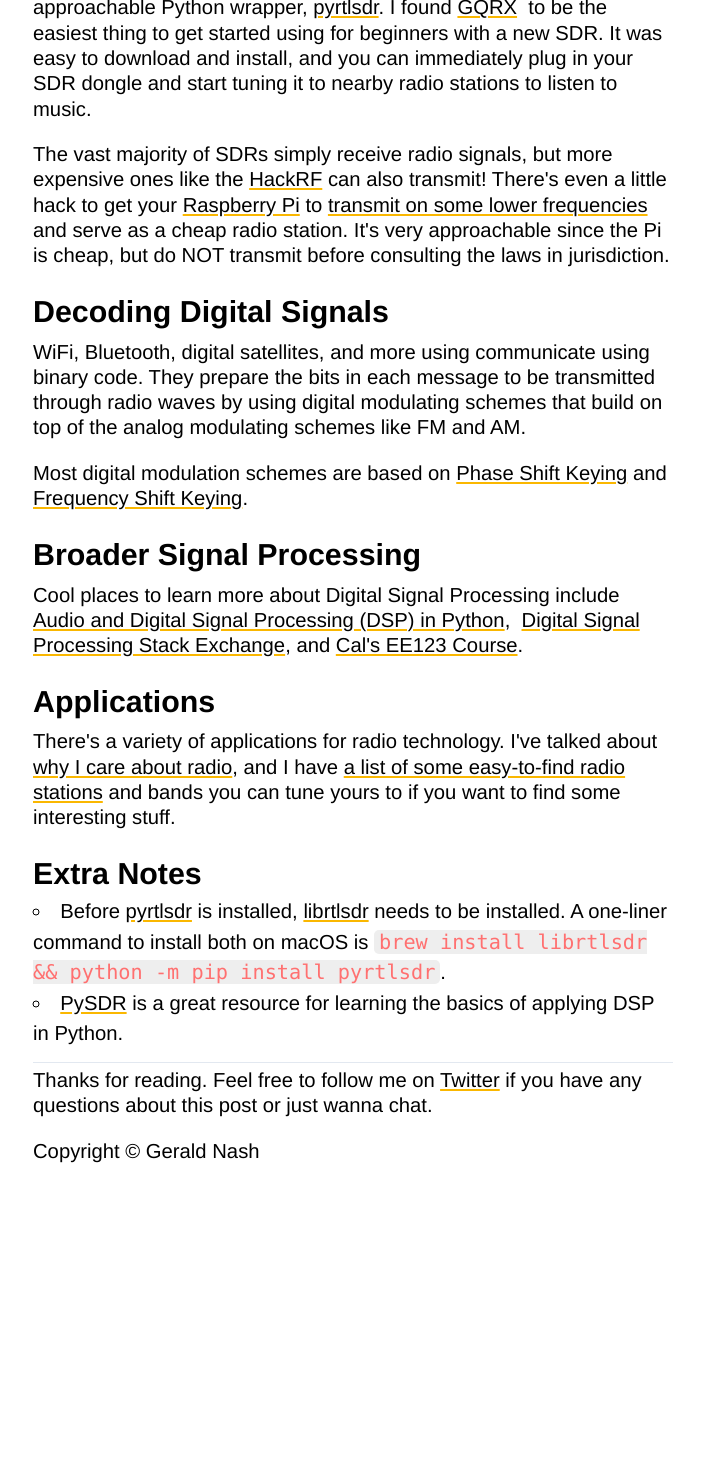
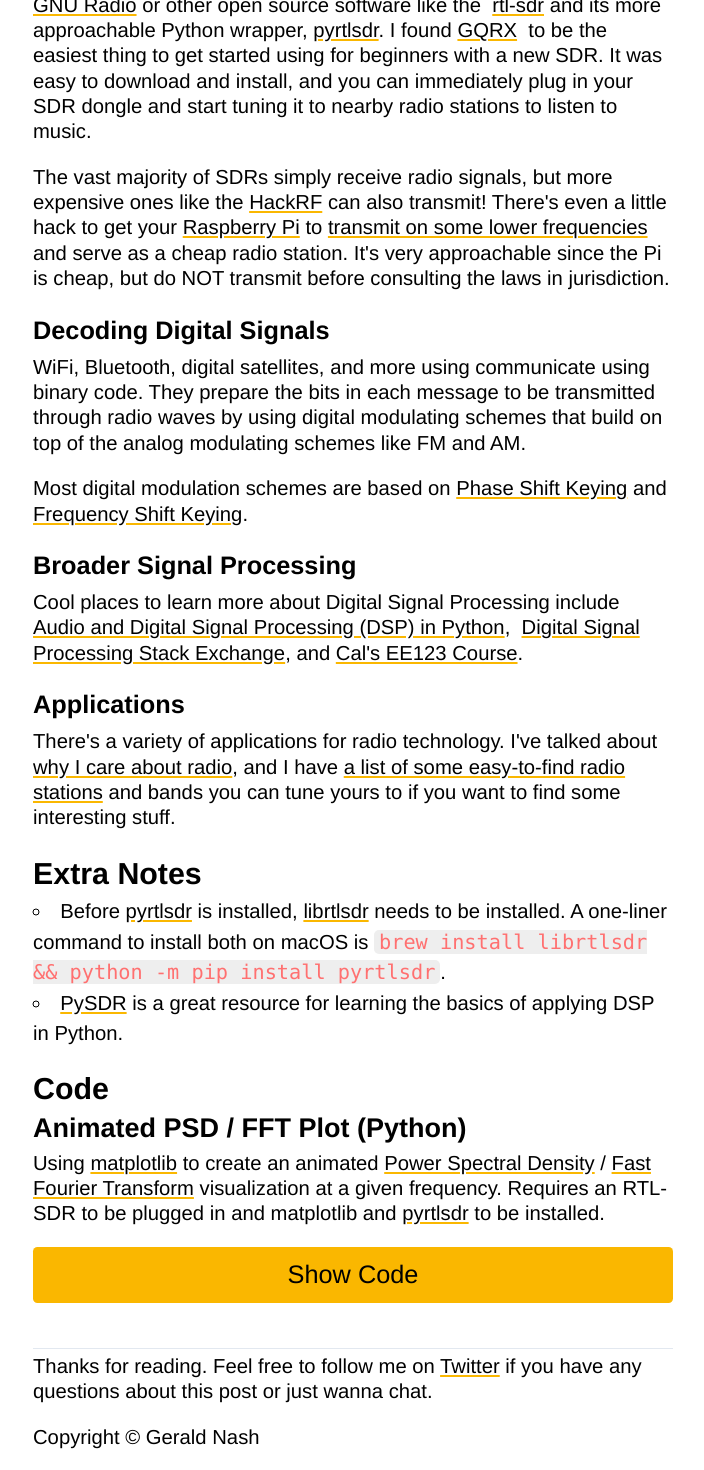
Before and after one commit to aunyks/blog, a Next.js app: page /notes/applied-dsp in a window 1280 px wide. Shown: the part 989-2459 px from the top of the page, without its empty margins (287-991 px from the left). Before the commit the page ends 2173 px from the top, so only its background shows below. Built offline with nearby package versions, Linux system fonts and the light colour scheme.

Commit message:
add code to applied dsp notes, better naming for code snippets posts

```diff
--- a/components/CodeBlock.js
+++ b/components/CodeBlock.js
@@ -9,12 +9,40 @@ export default function CodeBlock({ className, lang, children }) {
     setPrism(window.Prism)
   }, [])
 
+  const [isShowingCode, setShowingCode] = useState(false)
+
   return (
+    <>
+      {
+        isShowingCode ? (
           <pre className={`${className || ''} code-block overflow-x-scroll`}>
             <code
               className={`language-${lang}`}
               dangerouslySetInnerHTML={{ __html: Prism === null ? '' : Prism.highlight(children.trim(), Prism.languages[lang], lang) }}>
             </code>
           </pre>
+        ) : (
+            <>
+              <style jsx>{`
+                .code-btn {
+                  background: #fab700;
+                }
+                @media (prefers-color-scheme: dark) {
+                  .code-btn {
+                    background: #5d44f8;
+                  }
+                }
+            `}</style>
+              <button
+                className="code-btn w-full text-center py-2 rounded"
+                onClick={() => {
+                  setShowingCode(true)
+                }}>
+                Show Code
+              </button>
+            </>
           )
       }
+    </>
+  )
+}
--- a/components/CodeSnippet.js
+++ b/components/CodeSnippet.js
@@ -34,7 +34,7 @@ export default function CodeSnippet({ title, children }) {
           text-decoration-color: #fab700;
         }
       `}</style>
-      <a className="snippet-title" href={`#${titleSlug}`}><h3 className="text-2xl leading-tight">{title}</h3></a>
+      <a className="snippet-title" href={`#${titleSlug}`}><h3 className="text-xl leading-tight">{title}</h3></a>
       {children}
     </div>
   )
--- a/components/NotesPost.js
+++ b/components/NotesPost.js
@@ -1,29 +1,16 @@
 import Post from 'components/Post'
 
-export default function NotesPost({
-  title,
-  subtitle,
-  date,
-  description,
-  noFooter,
-  hasCodeSnippet,
-  children
-}) {
+export default function NotesPost(props) {
   return (
     <Post
-      title={title}
-      subtitle={subtitle}
-      date={date}
-      description={description}
-      noFooter={noFooter}
-      hasCodeSnippet={hasCodeSnippet}
+      {...props}
     >
       <p>
         <i>
           This is a notes post and may not be as easy to follow as a de facto blog post.
         </i>
       </p>
-      {children}
+      {props.children}
     </Post>
   )
 }
--- a/pages/notes/applied-dsp.js
+++ b/pages/notes/applied-dsp.js
@@ -1,4 +1,6 @@
 import NotesPost from 'components/NotesPost'
+import CodeBlock from 'components/CodeBlock'
+import CodeSnippet from 'components/CodeSnippet'
 import Hint from 'components/Hint'
 
 export default function AppliedDSP() {
@@ -6,63 +8,103 @@ export default function AppliedDSP() {
     <NotesPost
       title="Applied Digital Signal Processing"
       description="Making sense of the radio signals around us"
+      hasCodeSnippet
     >
-      <h2>Intro</h2>
+      <h2>Overview</h2>
+      <h3>Intro</h3>
       <p>
         Radio waves are literally everywhere always passing through us. FM/AM radio, HAM radio, WiFi, Bluetooh, car keys, garage door openers,
       and so much more all use radio waves to transmit information across space. Radio waves help comprise the <a href="https://en.wikipedia.org/wiki/Electromagnetic_spectrum">EM spectrum</a>,
       so they travel at the speed of light.
     </p>
-      <h2>Signal Basics</h2>
+      <h3>Signal Basics</h3>
       <p>
         Being related to light, a radio wave is an analog signal which means we can model it mathematically using a <a href="https://en.wikipedia.org/wiki/Sine_wave">sine wave</a>. With this being said,
     the wave's attributes include its <Hint msg="Frequency is often measured in cycles per second, using a unit called a Hertz (Hz).">frequency</Hint>, amplitude, and phase.
     In most radio systems, we communicate information by changing the signal's frequency or amplitude over time, called <a href="https://en.wikipedia.org/wiki/Frequency_modulation">frequency modulation</a> and <a href="https://en.wikipedia.org/wiki/Amplitude_modulation">amplitude modulation</a>, respectively.
     For example, commercial radio stations are separated by FM and AM radio stations.
     </p>
-      <h2>Getting Hands Dirty</h2>
+      <h3>Getting Hands Dirty</h3>
       <p>
-        We can use a <a href="https://www.amazon.com/s?k=software+defined+radio">Software Defined Radio (SDR)</a> dongle and attach an antenna to it in order to receive lots of radio signals.
+        We can use a <a target="_blank" href="https://www.amazon.com/s?k=software+defined+radio">Software Defined Radio (SDR)</a> dongle and attach an antenna to it in order to receive lots of radio signals.
       SDRs receive raw radio signals on a wide range of frequencies (often high kHZ to low GHz). The cool thing about them is that you use software to interpret the raw <a href="/2020/11/understanding-complex-signals">complex radio signals</a>, which means
-      you can do all the signal processing entirely using software. You can use GNU Software like <a href="https://www.gnuradio.org/">GNU Radio</a> or other open source software like the
-      &nbsp;<a href="https://github.com/osmocom/rtl-sdr">rtl-sdr</a> and its more approachable Python wrapper, <a href="https://github.com/roger-/pyrtlsdr">pyrtlsdr</a>. I found <a href="https://gqrx.dk/">GQRX</a>&nbsp;
+      you can do all the signal processing entirely using software. You can use GNU Software like <a target="_blank" href="https://www.gnuradio.org/">GNU Radio</a> or other open source software like the
+      &nbsp;<a target="_blank" href="https://github.com/osmocom/rtl-sdr">rtl-sdr</a> and its more approachable Python wrapper, <a target="_blank" href="https://github.com/roger-/pyrtlsdr">pyrtlsdr</a>. I found <a target="_blank" href="https://gqrx.dk/">GQRX</a>&nbsp;
        to be the easiest thing to get started using for beginners with a new SDR. It was easy to download and install, and you can immediately plug in your SDR dongle and start tuning it to nearby radio stations
       to listen to music.
     </p>
       <p>
-        The vast majority of SDRs simply receive radio signals, but more expensive ones like the <a href="https://www.youtube.com/results?search_query=hackrf&page=&utm_source=opensearch">HackRF</a> can also transmit!
-      There's even a little hack to get your <a href="https://www.raspberrypi.org/">Raspberry Pi</a> to <a href="https://www.youtube.com/results?search_query=raspberry+pi+fm+transmitter">transmit on some lower frequencies</a> and serve as a cheap radio station.
+        The vast majority of SDRs simply receive radio signals, but more expensive ones like the <a target="_blank" href="https://www.youtube.com/results?search_query=hackrf&page=&utm_source=opensearch">HackRF</a> can also transmit!
+      There's even a little hack to get your <a target="_blank" href="https://www.raspberrypi.org/">Raspberry Pi</a> to <a target="_blank" href="https://www.youtube.com/results?search_query=raspberry+pi+fm+transmitter">transmit on some lower frequencies</a> and serve as a cheap radio station.
       It's very approachable since the Pi is cheap, but do NOT transmit before consulting the laws in jurisdiction.
     </p>
       {/*
-      <h2>Demodulation</h2>
+      <h3>Demodulation</h3>
       <p>
 
     </p>
     */}
-      <h2>Decoding Digital Signals</h2>
+      <h3>Decoding Digital Signals</h3>
       <p>
         WiFi, Bluetooth, digital satellites, and more using communicate using binary code. They prepare the bits in each message to be transmitted
         through radio waves by using digital modulating schemes that build on top of the analog modulating schemes like FM and AM.
     </p>
       <p>
-        Most digital modulation schemes are based on <a href="https://tomroelandts.com/index.php/articles/how-does-phase-shift-keying-modulation-work" target="_blank">Phase Shift Keying</a> and <a href="https://www.tutorialspoint.com/digital_communication/digital_communication_frequency_shift_keying.htm" target="_blank">Frequency Shift Keying</a>.
+        Most digital modulation schemes are based on <a target="_blank" href="https://tomroelandts.com/index.php/articles/how-does-phase-shift-keying-modulation-work" target="_blank">Phase Shift Keying</a> and <a href="https://www.tutorialspoint.com/digital_communication/digital_communication_frequency_shift_keying.htm" target="_blank">Frequency Shift Keying</a>.
     </p>
-      <h2>Broader Signal Processing</h2>
+      <h3>Broader Signal Processing</h3>
       <p>
-        Cool places to learn more about Digital Signal Processing include <a href="https://www.pythonforengineers.com/audio-and-digital-signal-processingdsp-in-python/">Audio and Digital Signal Processing (DSP) in Python</a>,
-      &nbsp;<a href="https://dsp.stackexchange.com/">Digital Signal Processing Stack Exchange</a>, and <a href="https://sites.google.com/berkeley.edu/ee123-sp19/home">Cal's EE123 Course</a>.
+        Cool places to learn more about Digital Signal Processing include <a target="_blank" href="https://www.pythonforengineers.com/audio-and-digital-signal-processingdsp-in-python/">Audio and Digital Signal Processing (DSP) in Python</a>,
+      &nbsp;<a target="_blank" href="https://dsp.stackexchange.com/">Digital Signal Processing Stack Exchange</a>, and <a href="https://sites.google.com/berkeley.edu/ee123-sp19/home">Cal's EE123 Course</a>.
     </p>
-      <h2>Applications</h2>
+      <h3>Applications</h3>
       <p>
         There's a variety of applications for radio technology. I've talked about <a href="/2020/10/why-i-care-about-radio">why I care about radio</a>, and I have <a href="/notes/frequency-reference">a list of some easy-to-find radio stations</a> and bands you can tune yours to if
         you want to find some interesting stuff.
     </p>
       <h2>Extra Notes</h2>
-      <ul>
+      <ul className="mb-4">
         <li>Before <a target="_blank" href="https://pypi.org/project/pyrtlsdr/">pyrtlsdr</a> is installed, <a target="_blank" href="https://github.com/librtlsdr/librtlsdr">librtlsdr</a> needs to be installed. A one-liner command to install both on macOS is <code>brew install librtlsdr && python -m pip install pyrtlsdr</code>.</li>
         <li><a target="_blank" href="https://pysdr.org">PySDR</a> is a great resource for learning the basics of applying DSP in Python.</li>
       </ul>
+      <h2>Code</h2>
+      <CodeSnippet title="Animated PSD / FFT Plot (Python)">
+        <p>
+          Using <a target="_blank" href="https://matplotlib.org">matplotlib</a> to create an
+          animated <a target="_blank" href="https://en.wikipedia.org/wiki/Spectral_density#Power_spectral_density">Power Spectral Density</a> / <a target="_blank" href="https://en.wikipedia.org/wiki/Fourier_transform">Fast Fourier Transform</a> visualization
+          at a given frequency. Requires an RTL-SDR to be plugged in and matplotlib and <a target="_blank" href="https://pypi.org/project/pyrtlsdr/">pyrtlsdr</a> to be installed.
+      </p>
+        <CodeBlock lang="python">{`
+from matplotlib import mlab as mlab
+from matplotlib import pyplot as plt
+import matplotlib.animation as animation
+from rtlsdr import *
+
+# Open SDR
+sdr = RtlSdr()
+
+# Configure SDR
+sdr.sample_rate = 2.4e6
+sdr.center_freq = 95.5e6 # 95.5 MHz
+sdr.gain = 'auto'
+
+# Create figure and first plot
+fig = plt.figure()
+ax = fig.add_subplot(1, 1, 1)
+
+# On each animation frame, do this
+def animate(frame):
+  samples = sdr.read_samples(256*1024)
+  ax.clear()
+  ax.set_ylim([-30, 10])
+  ax.psd(samples, NFFT=1024, Fs=sdr.sample_rate / 1e6)
+
+# Have animation show on our figure and call
+# animate function every 10 milliseconds
+ani = animation.FuncAnimation(fig, animate, interval=10)
+plt.show()
+`}</CodeBlock>
+      </CodeSnippet>
     </NotesPost>
   )
 }
--- a/pages/notes/code-snippets/rust.js
+++ b/pages/notes/code-snippets/rust.js
@@ -1,10 +1,10 @@
-import Post from 'components/CodeSnippetPost'
+import CodeSnippetPost from 'components/CodeSnippetPost'
 import CodeBlock from 'components/CodeBlock'
 import CodeSnippet from 'components/CodeSnippet'
 
 export default function RustCodeSnippets() {
   return (
-    <Post
+    <CodeSnippetPost
       title="Rust Code Snippets"
       description="Useful bites of Rust code that I often write and rewrite."
       hasCodeSnippet
@@ -38,6 +38,6 @@ mod test_operations {
 }
 `}</CodeBlock>
       </CodeSnippet>
-    </Post>
+    </CodeSnippetPost>
   )
 }
```
Also changed, not shown: components/CodeSnippetPost.js (+3 -14 lines), pages/notes/code-snippets/go.js (+3 -4 lines), pages/notes/code-snippets/javascript.js (+3 -4 lines), pages/notes/code-snippets/react.js (+3 -4 lines). Lines whose indentation alone changed are shown as unchanged.
